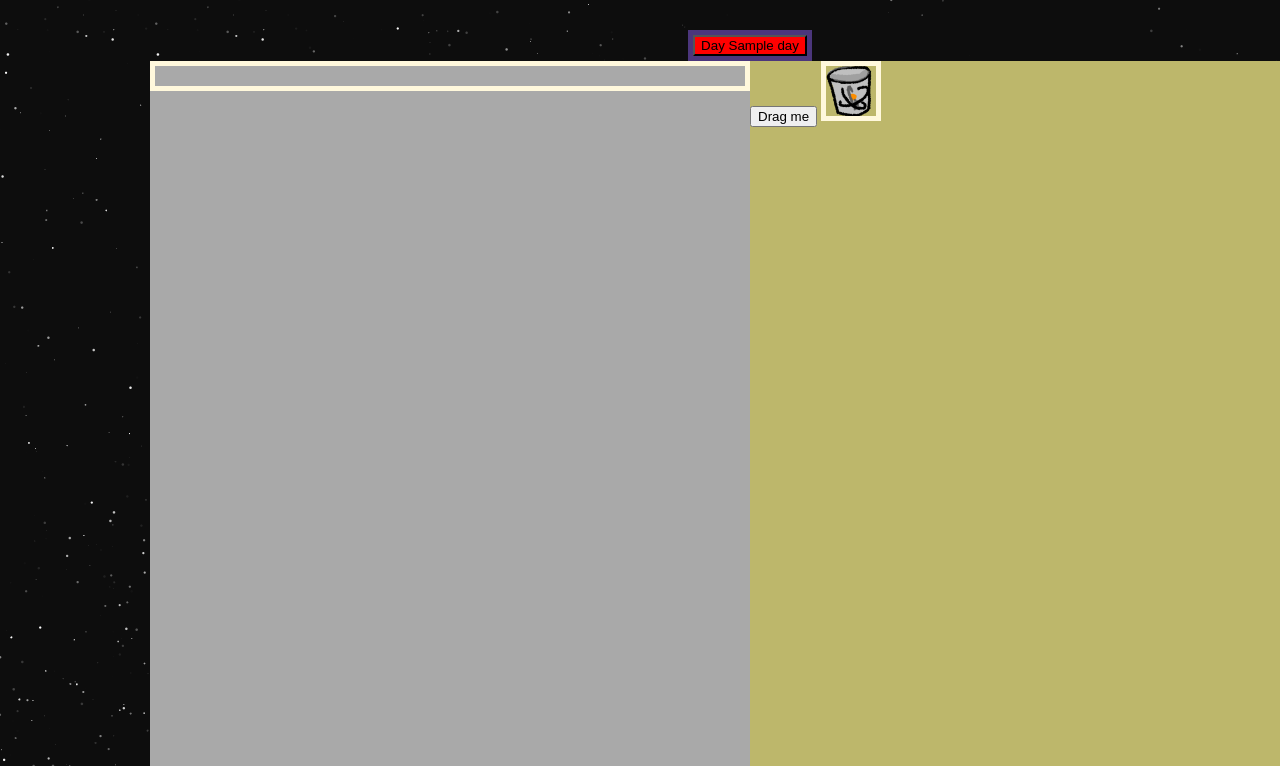
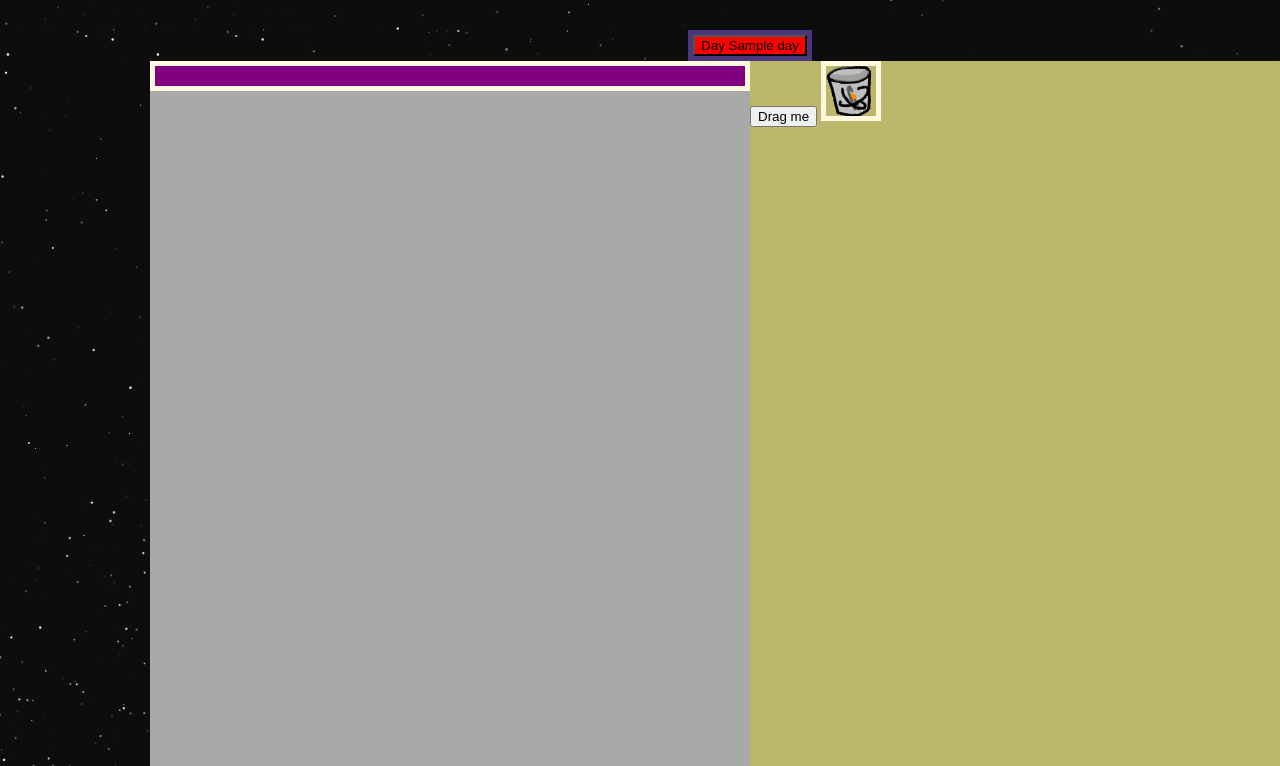
Before and after one commit to Trattpingvin/dawn, a Django app: template templates/matchmaking/staging.html in a window 1280 px wide; the page is wider, and only the part inside the window is pictured. Shown: the part 75-841 px from the top of that part. Run offline with Django 3.2, Linux system fonts and the light colour scheme; the template is opened without the code that fills it: most values are stand-ins (such as "Sample title", 1, 10 or a date in 2020).

Commit message:
drag n drop positioning behaves like I want

```diff
--- a/static/css/matchmaking.css
+++ b/static/css/matchmaking.css
@@ -41,3 +41,8 @@ div.stats{
     min-height: 20px;
     cursor: pointer;
 }
+.stagingmatch{
+    background: purple;
+    position: relative;
+    text-align: left;
+}
--- a/templates/matchmaking/staging.html
+++ b/templates/matchmaking/staging.html
@@ -7,40 +7,46 @@
 
 {% block main %}
     <script type="text/javascript">
-        let globalIdCount = 0;
+        let trattsGlobals = {
+            idCount : 0
+        }
+
         let chooseDay = function(day){
             $(".dayselect").each(function(index)
             {
                 $(this).removeClass("selected");
             });
             $("#"+day).addClass("selected");
-        };
+        }
+
+        function addPlayerToMatch(player, match)
+        {
+
+        }
 
         function Match(){
             this.players = new Array();
-        };
+        }
 
-        $(document).ready(function () {
-
-
-
-            $(".dayselect").click(function (event) {
-                chooseDay(event.target.id);
+        function setupHandlers()
+        {
+            $("#trashcan").on('dropped', function(e, droppable)
+            {
+                droppable.remove();
             });
 
-            setupDragAndDrop();
-            console.log("setup done");
-        });
+            $(".stagingmatch").on('dropped', function(e, droppable)
+            {
+                $(this).append(droppable);
+                droppable.style.position = 'relative';
+                droppable.style.left = 0;
+                droppable.style.top = 0;
+            });
+        }
 
         let setupDragAndDrop = function()
         {
             let currentDropTarget = null;
-
-            $("#trashcan").on('dropped', function(e, droppable)
-            {
-                console.log("trashed "+droppable);
-                droppable.remove();
-            });
 
             $(".draggable").mousedown(function(event) {
                 let currentObj = $("#"+(event.target.id));
@@ -48,22 +54,16 @@
                 {
                     currentObj = currentObj.clone(true, true);
                     currentObj.removeClass('dragsource');
-                    currentObj.attr('id', event.target.id+"__"+globalIdCount);
-                    globalIdCount++;
-
-                    $('body').append(currentObj);
+                    currentObj.attr('id', event.target.id+"__"+trattsGlobals['idCount']);
+                    trattsGlobals['idCount']++;
 
                 }
-                console.log(currentObj);
-                console.log(event.clientX);
-
-
+                $('body').append(currentObj);
                 let shiftX = currentObj.width()/2;
                 let shiftY = currentObj.height()/2;
 
+                currentObj.parent()
                 currentObj.css({position : 'absolute'});
-
-
 
                 moveAt(event.pageX, event.pageY);
 
@@ -71,10 +71,9 @@
                     currentObj.css({
                         "left" : pageX - shiftX + 'px',
                         "top" : pageY - shiftY + 'px'
-                    });
+                    })
+
                 }
-
-
 
                 function onMouseMove(event) {
                     moveAt(event.pageX, event.pageY);
@@ -121,9 +120,18 @@
             function leaveDroppable(elem) {
                 elem.style.background = '';
             }
+        }
 
+        $(document).ready(function () {
 
-        }
+            $(".dayselect").click(function (event) {
+                chooseDay(event.target.id);
+            });
+
+            setupDragAndDrop();
+            setupHandlers();
+            console.log("setup done");
+        });
     </script>
 
     <div id="dayselectors">{% for day in days %}
@@ -133,7 +141,7 @@
     <div class="big">
         <div class="matches">
             {% for match in matches %}
-                <div class="droptarget" id="match{{ match }}"></div>
+                <div class="droptarget stagingmatch" id="match{{ match }}"></div>
             {% endfor %}
         </div>
         <div class="stats">
```
